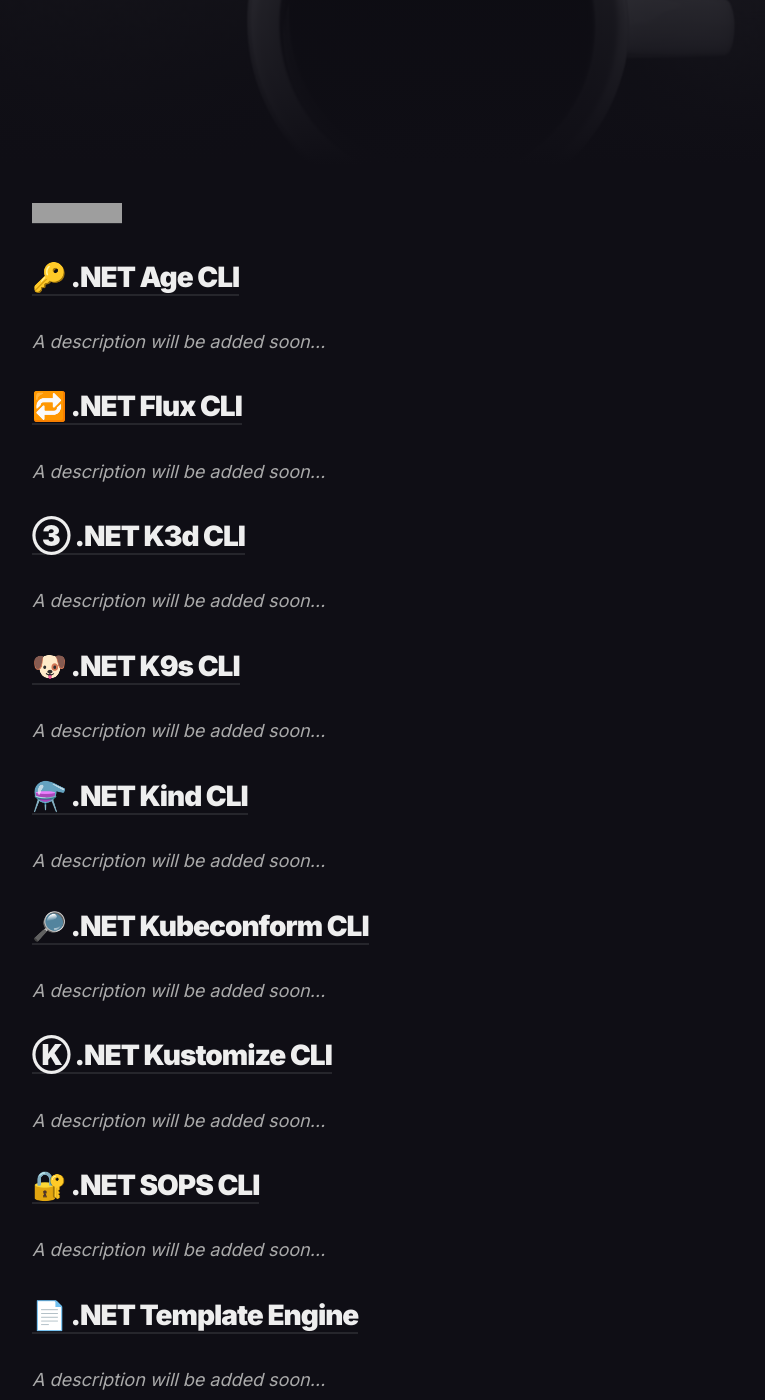
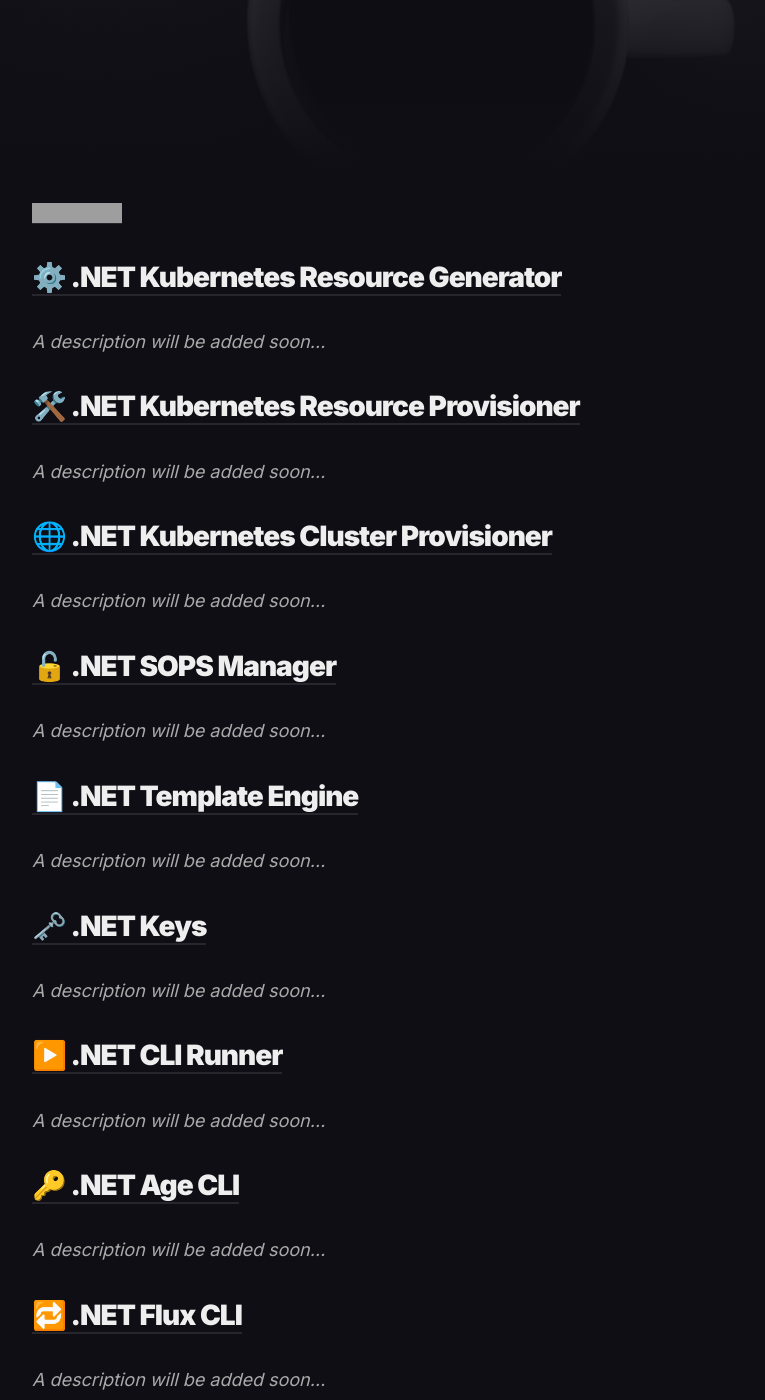
Before and after one commit to niem94/niem94, a Jekyll site: the page built from _pages/libraries.md, in a window 1280 px wide and 1400 px high, scrolled down 499 px. Shown: the whole window, without its empty margins (185-950 px from the left). Built offline with Jekyll 4.4.1, drawn with Linux system fonts in a browser that asks for light colours; some of the changed text lies outside the part shown; grey boxes are pictures that could not be loaded.

Commit message:
chore: Update libraries list

```diff
--- a/_pages/libraries.md
+++ b/_pages/libraries.md
@@ -2,47 +2,67 @@
 layout: page
 title: Libraries
 permalink: /libraries
-image: 'assets/images/work.jpg'
+image: "assets/images/work.jpg"
 ---
 
 [![github-sponsor-button](https://img.shields.io/static/v1?label=Sponsor&message=%E2%9D%A4&logo=GitHub&color=%23fe8e86)](https://github.com/sponsors/devantler)
 
+## [⚙️ .NET Kubernetes Resource Generator](https://github.com/devantler/dotnet-kubernetes-resource-generator)
+
+_A description will be added soon..._
+
+## [🛠️ .NET Kubernetes Resource Provisioner](https://github.com/devantler/dotnet-kubernetes-resource-provisioner)
+
+_A description will be added soon..._
+
+## [🌐 .NET Kubernetes Cluster Provisioner](https://github.com/devantler/dotnet-kubernetes-cluster-provisioner)
+
+_A description will be added soon..._
+
+## [🔓 .NET SOPS Manager](https://github.com/devantler/dotnet-sops-manager)
+
+_A description will be added soon..._
+
+## [📄 .NET Template Engine](https://github.com/devantler/dotnet-template-engine)
+
+_A description will be added soon..._
+
+## [🗝️ .NET Keys](https://github.com/devantler/dotnet-keys)
+
+_A description will be added soon..._
+
+## [▶️ .NET CLI Runner](https://github.com/devantler/dotnet-cli-runner)
+
+_A description will be added soon..._
+
 ## [🔑 .NET Age CLI](https://github.com/devantler/dotnet-age-cli)
 
-*A description will be added soon...*
+_A description will be added soon..._
 
 ## [🔁 .NET Flux CLI](https://github.com/devantler/dotnet-flux-cli)
 
-*A description will be added soon...*
+_A description will be added soon..._
 
 ## [③ .NET K3d CLI](https://github.com/devantler/dotnet-k3d-cli)
 
-*A description will be added soon...*
+_A description will be added soon..._
 
 ## [🐶 .NET K9s CLI](https://github.com/devantler/dotnet-k9s-cli)
 
-*A description will be added soon...*
+_A description will be added soon..._
 
 ## [⚗️ .NET Kind CLI](https://github.com/devantler/dotnet-kind-cli)
 
-*A description will be added soon...*
+_A description will be added soon..._
 
 ## [🔎 .NET Kubeconform CLI](https://github.com/devantler/dotnet-kubeconform-cli)
 
-*A description will be added soon...*
+_A description will be added soon..._
 
 ## [Ⓚ .NET Kustomize CLI](https://github.com/devantler/dotnet-kustomize-cli)
 
-*A description will be added soon...*
+_A description will be added soon..._
 
 ## [🔐 .NET SOPS CLI](https://github.com/devantler/dotnet-sops-cli)
 
-*A description will be added soon...*
-
-## [📄 .NET Template Engine](https://github.com/devantler/dotnet-template-engine)
-
-*A description will be added soon...*
-
-## [☸️ .NET Kubernetes Generator](https://github.com/devantler/dotnet-kubernetes-generator)
-
-*A description will be added soon...*
+_A description will be added soon..._
```
